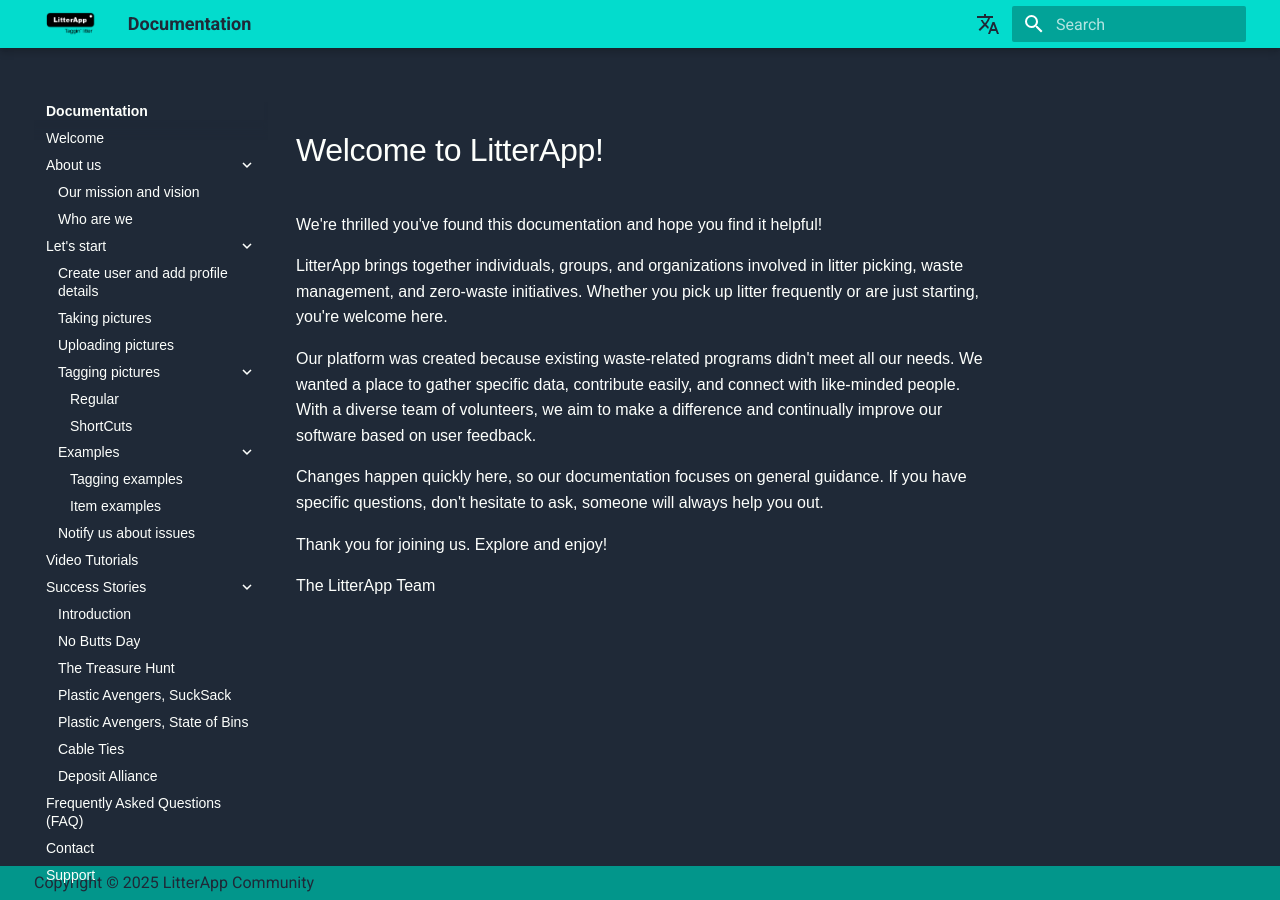
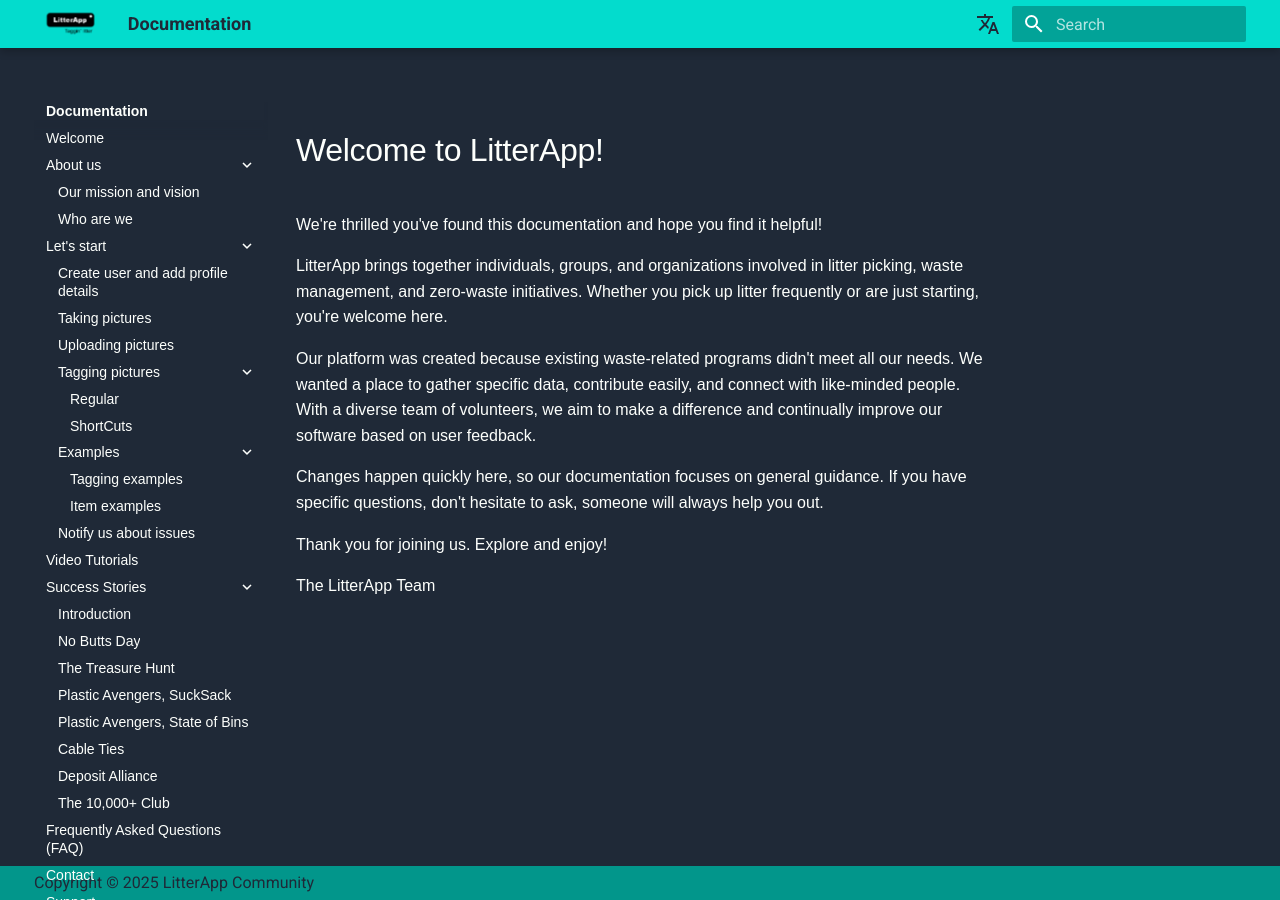
Before and after one commit to phummelen/littertagger-docs, an MkDocs documentation site: the page built from documentation/docs/en/index.md, in a window 1280 px wide. Built offline with MkDocs 1.6.1 and Material for MkDocs 9.7.7, drawn with Linux system fonts in a browser that asks for light colours; comment, search, counter and statistics services are not loaded.

Commit message:
Update mkdocs.yml

```diff
--- a/documentation/config/en/mkdocs.yml
+++ b/documentation/config/en/mkdocs.yml
@@ -69,6 +69,7 @@ nav:
     - Plastic Avengers, State of Bins: 50_NPT.md
     - Cable Ties: 50_tiewraps-in-Steenwijk.md
     - Deposit Alliance: 50_StatiegeldAlliantie.md
+    - The 10,000+ Club: 50_The10000Club.md
 - Frequently Asked Questions (FAQ): 90_Faq.md
 - Contact: 90_Contact.md
 - Support: 95_Support.md
```
